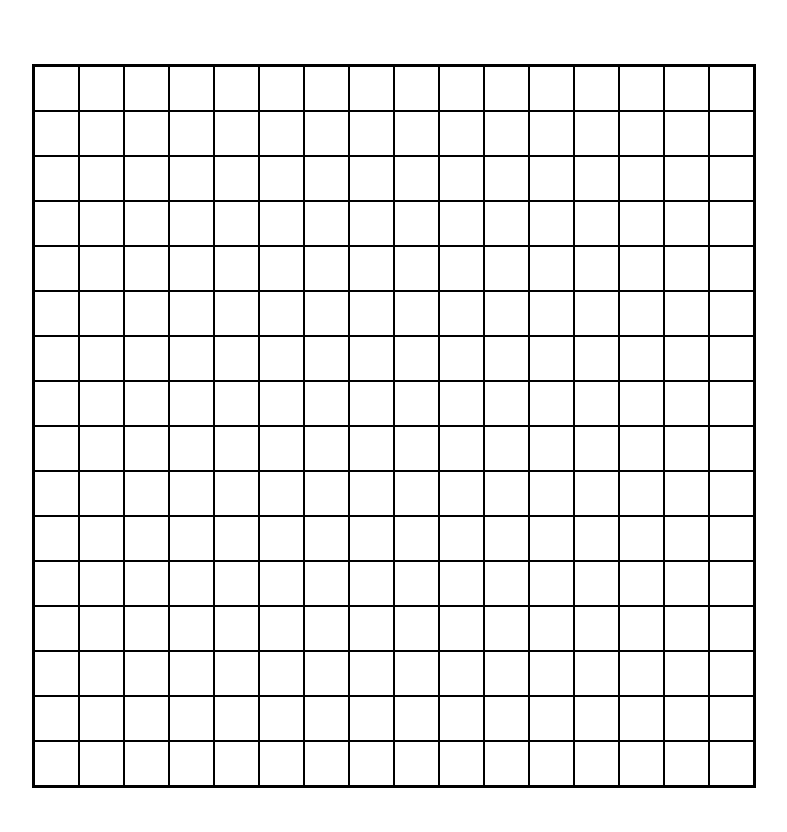
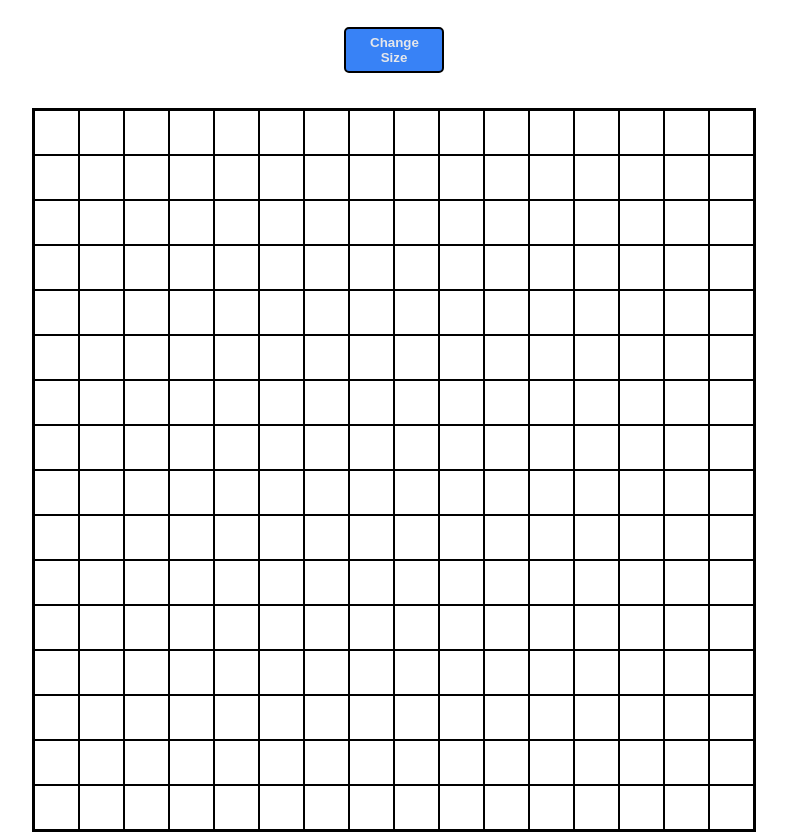
Before and after one commit to itsryosuke/odin-etch-a-sketch, a plain HTML site: page index.html in a window 1280 px wide. Shown: the part 75-907 px from the top of the page, without its empty margins (246-1033 px from the left). Before the commit the page ends 863 px from the top, so only its background shows below. Drawn offline with Linux system fonts and the light colour scheme.

Commit message:
Add button that changes the size of the grid

```diff
--- a/index.html
+++ b/index.html
@@ -9,6 +9,7 @@
 </head>
 <body>
     <h1>Etch-a-Sketch</h1>
+    <button id="size">Change Size</button>
     <div id="container"></div>
 </body>
 </html>
--- a/script.js
+++ b/script.js
@@ -1,25 +1,39 @@
 const container = document.querySelector("#container");
 
-function makeGrid() {
-    for (i = 0; i < 16; i++) {
+function makeGrid(gridSize) {
+    for (i = 0; i < gridSize; i++) {
         const column = document.createElement("div");
         column.className = "column";
         container.appendChild(column);
 
-        for (j = 0; j < 16; j++) {
+        for (j = 0; j < gridSize; j++) {
             const row = document.createElement("div");
             row.className = "row";
             column.appendChild(row);
         }
     }
-}
-
-makeGrid();
-
-const row = document.querySelectorAll(".row");
+    const row = document.querySelectorAll(".row");
 
 row.forEach(function(mySquare){
     mySquare.addEventListener("mouseenter", function(e) {
         e.target.style.backgroundColor = "red";
     })
 })
+}
+
+makeGrid(16);
+
+
+document.getElementById("size").onclick = () => {
+    let userInput = Number(prompt("Please enter the number of squares per side for the new grid\n\n(limit - 100)"));
+    if (userInput > 0 && userInput <= 100) {
+        const columns = document.querySelectorAll(".column");
+        columns.forEach(function(column){
+            column.remove();
+        })
+        makeGrid(userInput);
+    }
+    else {
+        alert("Invalid number!\n\nChoose a number between 1 and 100")
+    }
+}
--- a/style.css
+++ b/style.css
@@ -4,7 +4,7 @@ body {
     min-height: 100vh;
     display: flex;
     flex-direction: column;
-    gap: 80px;
+    gap: 35px;
     align-items: center;
 }
 
@@ -29,3 +29,14 @@ h1 {
     flex: 1;
     border: 1px solid black;
 }
+
+#size {
+    padding: 6px 24px;
+    border: 2px solid black;
+    margin-top: 8px;
+    width: 100px;
+    background-color: #3882F6;
+    color: #E5E7EB;
+    font-weight: 600;
+    border-radius: 5px;
+}
```
